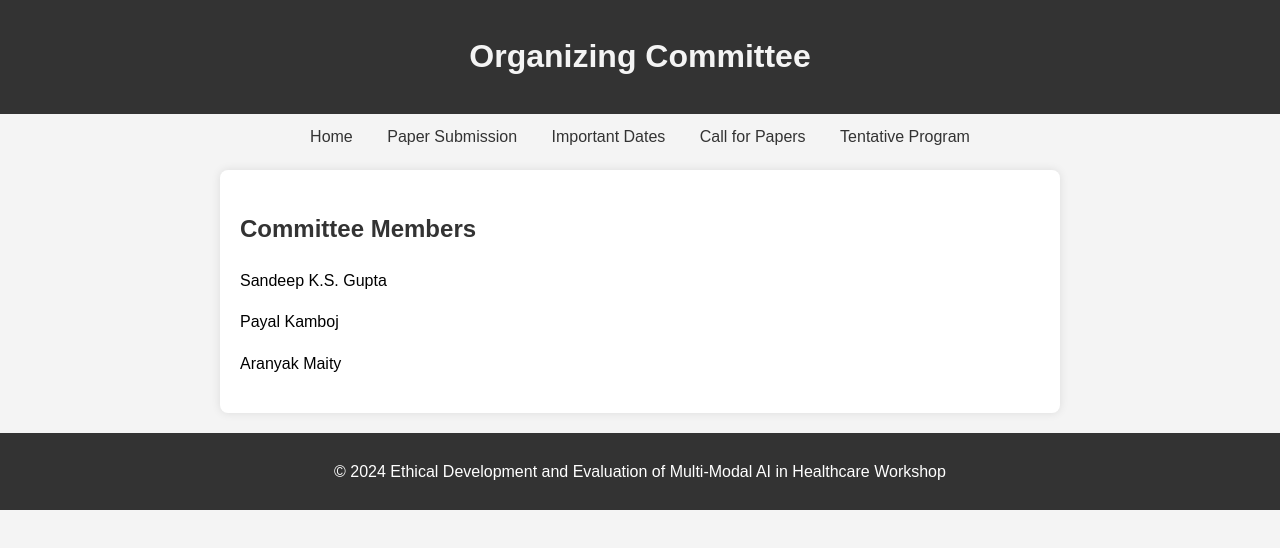
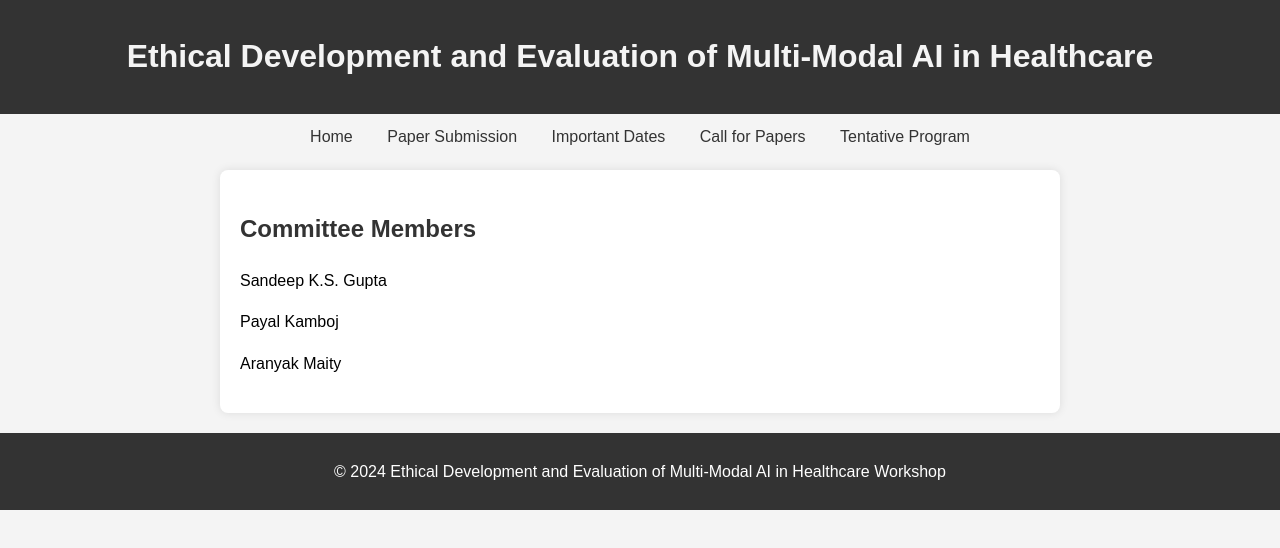
Before and after one commit to ImpactLabASU/ImpactLabASU.github.io, a plain HTML site: page organizing-committee.html in a window 1280 px wide. Drawn offline with Linux system fonts and the light colour scheme.

Commit message:
Update organizing-committee.html

```diff
--- a/organizing-committee.html
+++ b/organizing-committee.html
@@ -9,7 +9,7 @@
 <body>
 
     <header>
-        <h1>Organizing Committee</h1>
+        <h1>Ethical Development and Evaluation of Multi-Modal AI in Healthcare</h1>
     </header>
 
     <nav>
```
